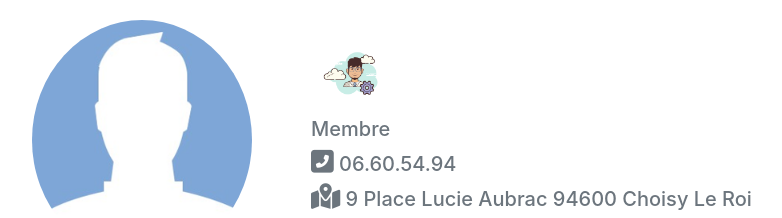
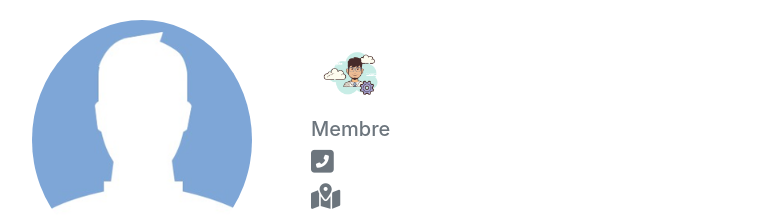
Before and after one commit to ChihabEddine98/parson, a Symfony app: template parson/templates/user/user_profile.html.twig in a window 1280 px wide. Shown: the part 82-300 px from the top of the page, without its empty margins (153-935 px from the left). Run offline with Twig, Linux system fonts and the light colour scheme; the template is opened without the code that fills it, so the values that code supplies are empty; some libraries are stand-ins or nearby versions.

Commit message:
update address and phone dynamic in user profile

```diff
--- a/parson/templates/user/user_profile.html.twig
+++ b/parson/templates/user/user_profile.html.twig
@@ -27,11 +27,11 @@
                     <h5 class="text-muted ml-1"> Membre {{ user.createdAt|ago }}</h5>
                     <h5 class="text-muted ml-1">
                         <i class="fas fa-phone-square-alt" style="font-size: 1.3em;"></i>
-                        06.60.54.94
+                        {{ user.phone }}
                     </h5>
                     <h5 class="text-muted ml-1">
                         <i class="fas fa-map-marked-alt" style="font-size: 1.3em;"></i>
-                        9 Place Lucie Aubrac 94600 Choisy Le Roi
+                        {{ user.address }}
                     </h5>
                     <h5 class="text-muted ml-1" style="font-size: 1.4em;">
                         <i class="fas fa-comments" ></i>
```
